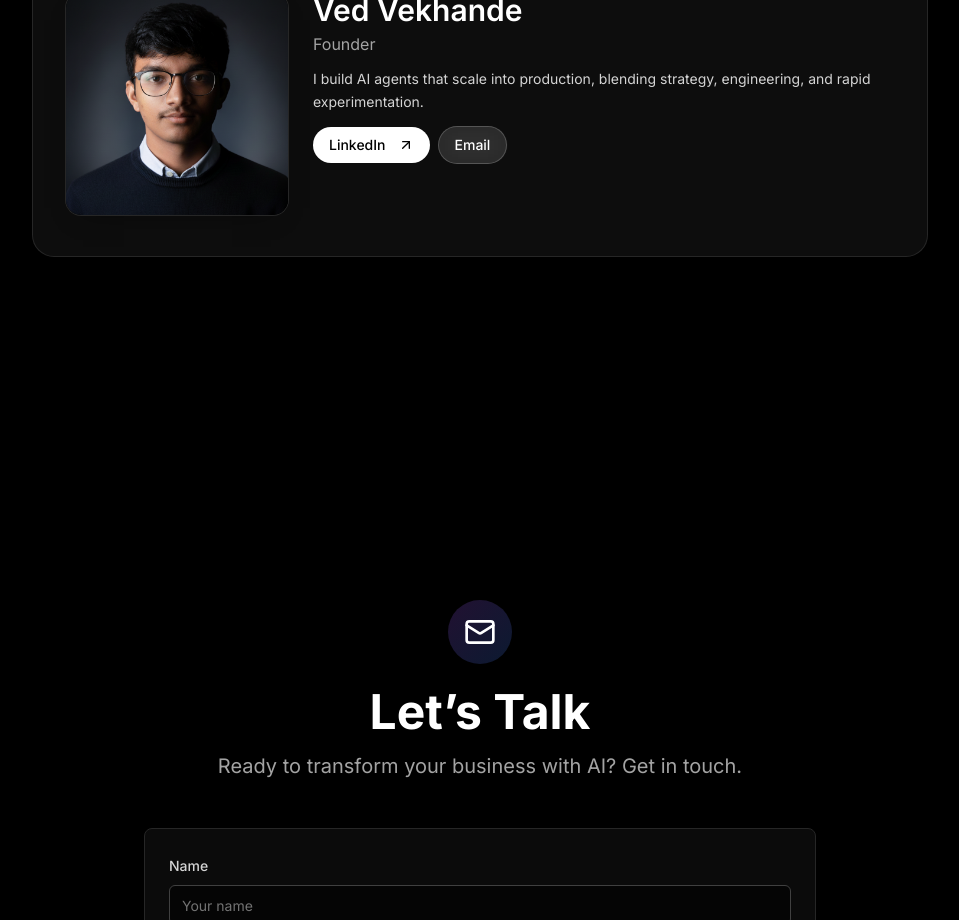
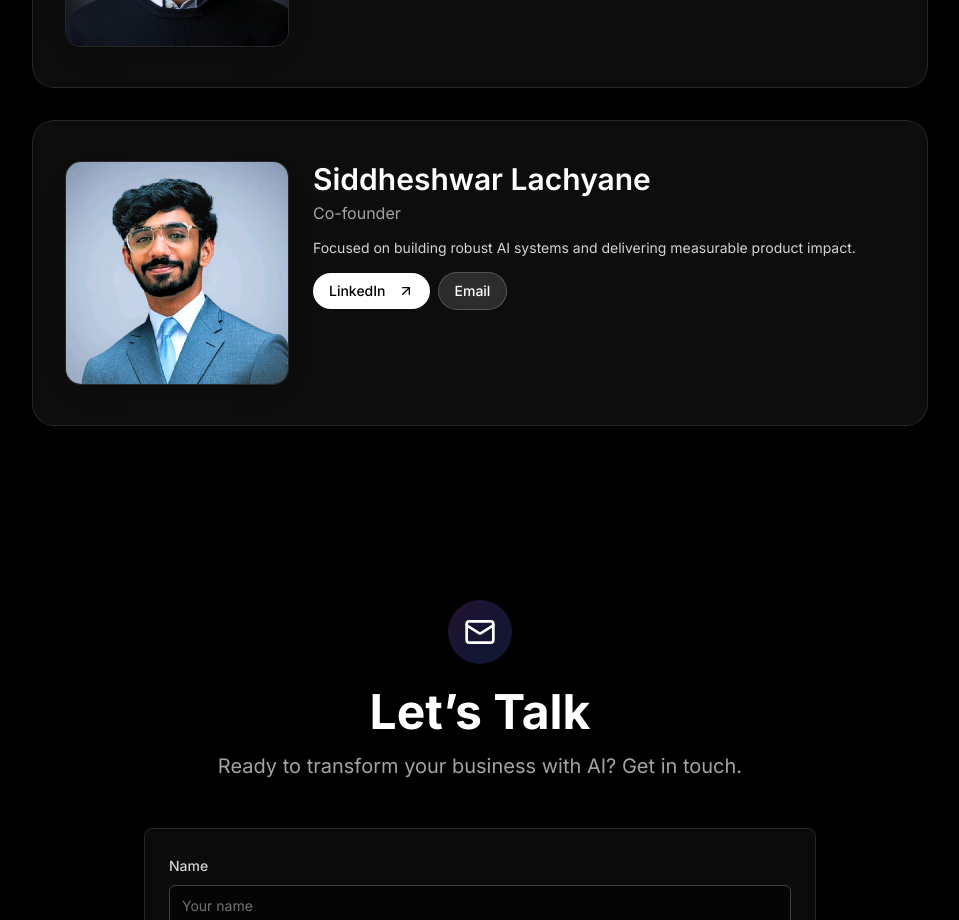
Before and after one commit to ved-01/astrexai, a Next.js app: page /about in a window 1280 px wide. Shown: the part 2720-3640 px from the top of the page, without its empty margins (160-1119 px from the left). Built offline with nearby package versions, Linux system fonts and the light colour scheme.

Commit message:
Add Siddheshwar Lachyane's profile section to About page with image, description, and contact links

```diff
--- a/app/about/page.tsx
+++ b/app/about/page.tsx
@@ -19,6 +19,7 @@ import {
 } from "lucide-react"
 import { useEffect, useState } from "react"
 import Image from "next/image"
+import SiddheswarImg from "@/components/assets/siddheswar.png"
 
 export default function AboutPage() {
   const [formData, setFormData] = useState({
@@ -327,6 +328,40 @@ export default function AboutPage() {
               </div>
             </Card>
 
+            {/* Siddeshwar */}
+            <Card className="bg-white/5 border border-white/10 backdrop-blur-xl rounded-[22px] px-6 py-8 md:px-8 md:py-10 w-full max-w-4xl">
+              <div className="flex flex-col md:flex-row items-center md:items-start gap-4 md:gap-6">
+                <div className="relative flex-shrink-0 w-32 h-32 md:w-56 md:h-56 overflow-hidden rounded-[16px] border border-white/15 bg-black shadow-[0_10px_26px_-18px_rgba(0,0,0,0.7)]">
+                  <Image
+                    src={SiddheswarImg}
+                    alt="Siddeshwar Lachyane"
+                    fill
+                    className="object-cover object-top"
+                    priority
+                  />
+                </div>
+                <div className="flex-1 space-y-3 text-center md:text-left">
+                  <div className="space-y-1">
+                    <h3 className="text-2xl md:text-3xl font-semibold text-white">Siddheshwar Lachyane</h3>
+                    <p className="text-sm md:text-base text-neutral-400">Co-founder</p>
+                  </div>
+                  <p className="text-neutral-300 max-w-2xl text-sm leading-relaxed">
+                    Focused on building robust AI systems and delivering measurable product impact.
+                  </p>
+                  <div className="flex items-center gap-2 justify-center md:justify-start">
+                    <Button className="rounded-full bg-white text-black hover:bg-neutral-200 px-4 py-2 h-auto text-xs md:text-sm" asChild>
+                      <a href="https://www.linkedin.com/in/siddheswar-lachyane/" target="_blank" rel="noopener noreferrer">
+                        LinkedIn
+                        <ArrowUpRight className="ml-1 h-4 w-4" />
+                      </a>
+                    </Button>
+                    <Button className="rounded-full bg-white/10 text-white border border-white/20 hover:bg-white/20 backdrop-blur-md px-4 py-2 h-auto text-xs md:text-sm" asChild>
+                      <a href="mailto:sidlachyane06@gmail.com">Email</a>
+                    </Button>
+                  </div>
+                </div>
+              </div>
+            </Card>
 
           </div>
         </div>
```
